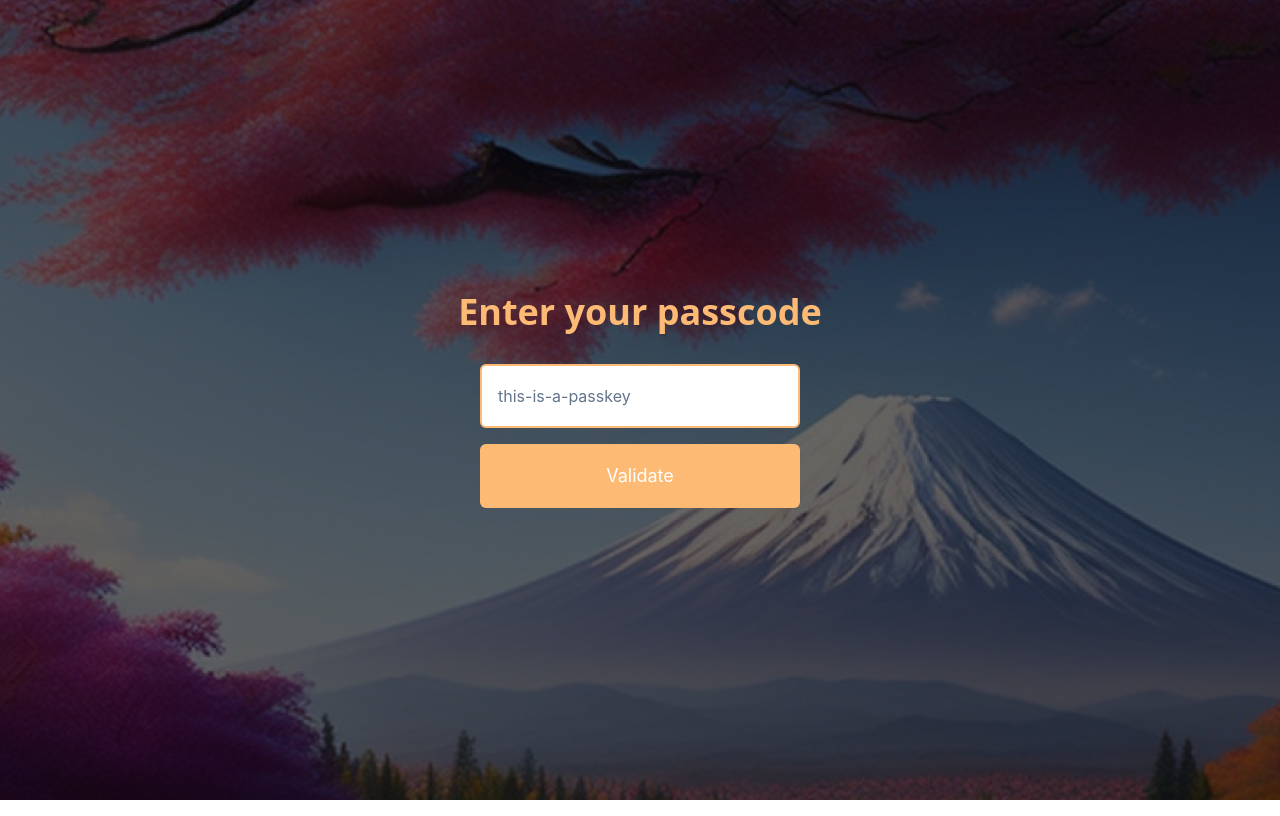
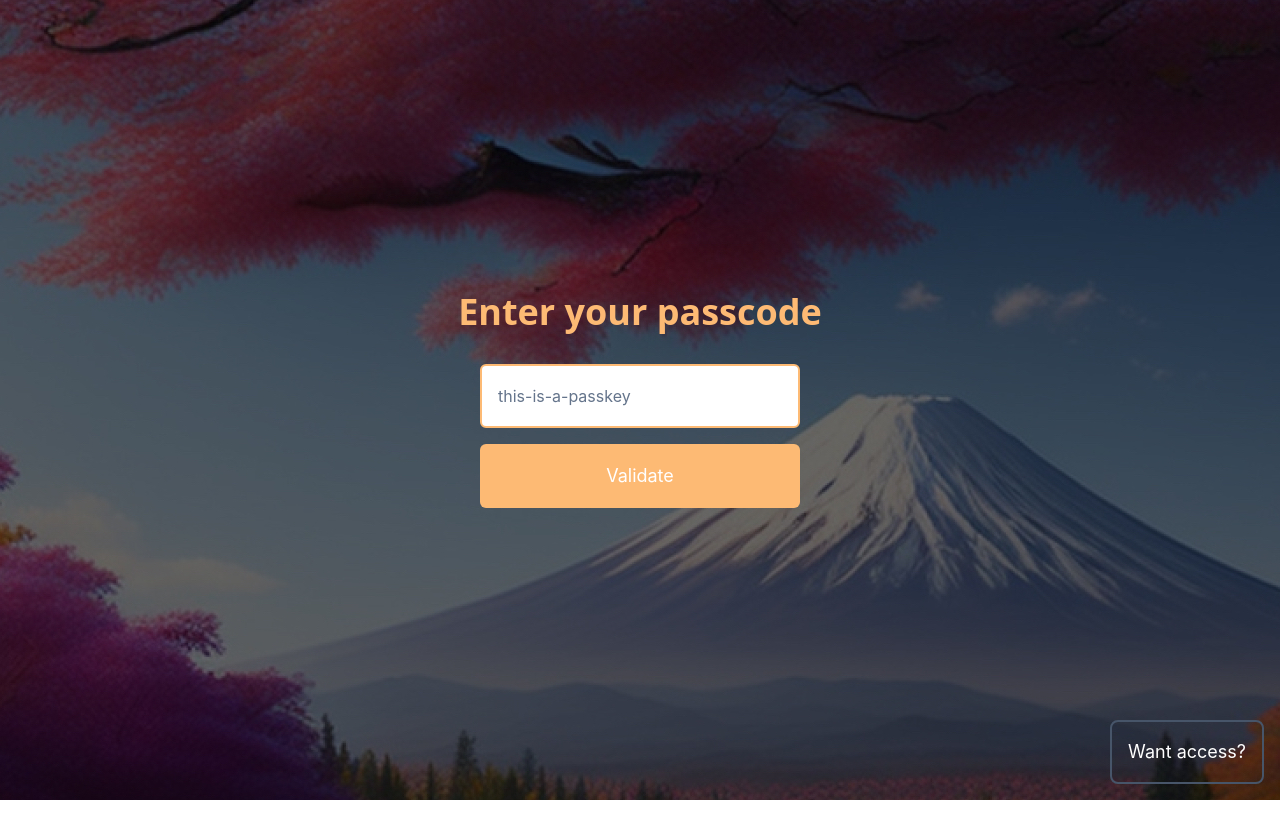
Before and after one commit to aadillpickle/therapy, a React (Create React App) app in the folder frontend/: page / in a window 1280 px wide. Built offline with nearby package versions, Linux system fonts and the light colour scheme.

Commit message:
added payment link

```diff
--- a/frontend/src/pages/Passkey.js
+++ b/frontend/src/pages/Passkey.js
@@ -66,6 +66,7 @@ function Passkey () {
             </svg>
           </div>
         </div>}
+        <button className="text-white font-gilroy absolute bottom-0 right-0 text-lg m-4 border-2 border-slate-600 rounded-lg p-4" onClick={() => {window.open("https://buy.stripe.com/8wM9Dv8Mv8Z005q7ss", '_blank')}}>Want access?</button>
       </div>
   )
 
```
